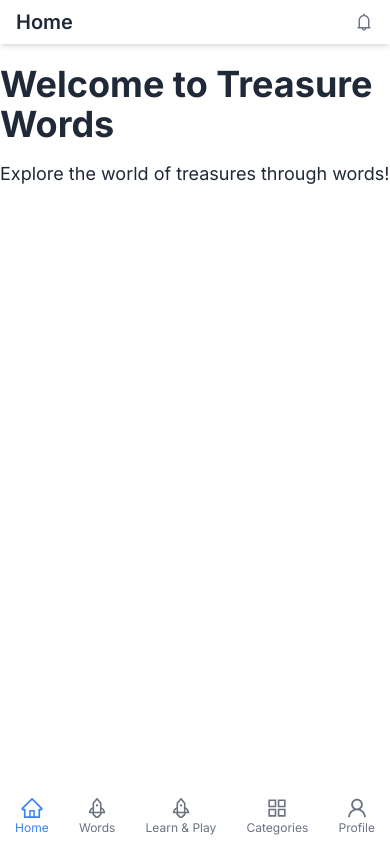
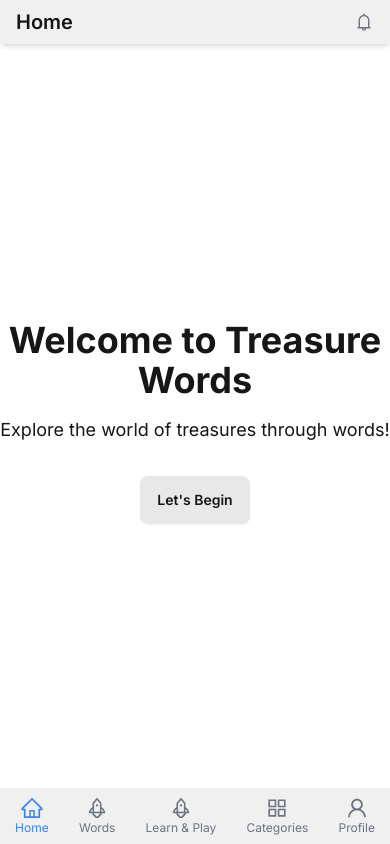
Before and after one commit to KhunNooDev/treasure-words, a Next.js app: page / in a window 390 px wide. Built offline with nearby package versions, Linux system fonts and the light colour scheme; no server answers.

Commit message:
update theme

```diff
--- a/src/app/learnplay/page.tsx
+++ b/src/app/learnplay/page.tsx
@@ -24,7 +24,7 @@ export default function LearnPlay() {
             <div className='mb-2'>
               <img src={game.image} alt={game.name} className='h-auto w-full' />
             </div>
-            <div className='absolute bottom-0 left-0 w-full bg-white bg-opacity-80 text-blue-500 opacity-0 transition-opacity hover:opacity-100'>
+            <div className='absolute bottom-0 left-0 w-full bg-neutral bg-opacity-80 text-blue-500 opacity-0 transition-opacity hover:opacity-100'>
               {game.name}
             </div>
           </Link>
--- a/src/app/page.tsx
+++ b/src/app/page.tsx
@@ -2,9 +2,14 @@
 
 export default function Home() {
   return (
-    <main className='container mx-auto pt-16'>
-      <h1 className='text-4xl font-bold'>Welcome to Treasure Words</h1>
-      <p className='mt-4 text-lg'>Explore the world of treasures through words!</p>
+    <main className='container mx-auto flex flex-col items-center justify-center h-screen'>
+      <div className='text-center'>
+        <h1 className='text-4xl font-bold mb-4'>Welcome to Treasure Words</h1>
+        <p className='text-lg'>
+          Explore the world of treasures through words!
+        </p>
+        <button className='btn mt-8'>Let's Begin</button>
+      </div>
     </main>
-  )
+  );
 }
--- a/src/app/profile/page.tsx
+++ b/src/app/profile/page.tsx
@@ -10,12 +10,17 @@ import {
   AiFillEdit,
 } from 'react-icons/ai'
 import { useSession } from "next-auth/react";
+import { useTheme } from 'next-themes'
 
 import Avatar from '@/components/Avatar'
 import LogoutButton from '@/components/LogoutButton'
 
 export default function Profile() {
   const { data: session } = useSession();
+  const { theme, setTheme } = useTheme()
+  const isSystemTheme = theme === 'system';
+  const isLightTheme = theme === 'light';
+  const isDarkTheme = theme === 'dark';
 
   return (
     <main className='max-w-7xl self-center px-4 py-16'>
@@ -37,9 +42,16 @@ export default function Profile() {
             <AiOutlineLock className='mr-2' />
             Change Password
           </li>
-          <li className='flex items-center'>
-            <AiOutlineBgColors className='mr-2' />
-            Theme
+          <li className='flex items-center justify-between'>
+            <div className='flex items-center'>
+              <AiOutlineBgColors className='mr-2' />
+              Theme
+            </div>
+            <div className='flex gap-2 mx-2'>
+              <button className={`${isSystemTheme ? 'text-info' : ''}`} onClick={() => setTheme('system')}>System</button>
+              <button className={`${isLightTheme ? 'text-info' : ''}`} onClick={() => setTheme('light')}>Light</button>
+              <button className={`${isDarkTheme ? 'text-info' : ''}`} onClick={() => setTheme('dark')}>Dark</button>
+            </div>
           </li>
           <li className='flex items-center'>
             <AiOutlineGlobal className='mr-2' />
--- a/src/components/NavigationBar/index.tsx
+++ b/src/components/NavigationBar/index.tsx
@@ -29,7 +29,7 @@ export default function NavigationBar({ children }: INavigationBar) {
   const pageTitle = navigationItems.find((x) => x.path === currentPage)?.name
   return (
     <>
-      <div className='fixed left-0 right-0 top-0 bg-white shadow-md'>
+      <div className='fixed left-0 right-0 top-0 bg-neutral shadow-md z-[99]'>
         <div className='flex items-center justify-between px-4 py-2 md:hidden'>
           {/* Back Icon to Home Page */}
           {currentPage !== '/' && (
@@ -63,7 +63,7 @@ export default function NavigationBar({ children }: INavigationBar) {
       {/* Children Content */}
       {children}
 
-      <nav className='fixed bottom-0 left-0 right-0 bg-white shadow-md md:hidden'>
+      <nav className='fixed bottom-0 left-0 right-0 bg-neutral shadow-md md:hidden z-[99]'>
         <ul className='flex justify-around py-2'>
           {navigationItems.map(({ name, icon: Icon, path }) => (
             <li
--- a/src/context/LayoutProvider.tsx
+++ b/src/context/LayoutProvider.tsx
@@ -1,4 +1,5 @@
 'use client'
+import { ThemeProvider } from 'next-themes'
 import { usePathname } from 'next/navigation'
 import { useSession } from 'next-auth/react'
 
@@ -15,7 +16,7 @@ export default function LayoutProvider({ children }: ILayoutProvider) {
   const { data: session, status } = useSession()
 
   return (
-    <>
+    <ThemeProvider>
       {status === 'loading' ? null : protectedPages.includes(pathname) ? (
         // Render the children wrapped with NavigationBar for pages that require authentication
         <>{children}</>
@@ -23,6 +24,6 @@ export default function LayoutProvider({ children }: ILayoutProvider) {
         // Render the children directly for login and register pages
         <NavigationBar>{children}</NavigationBar>
       )}
-    </>
+    </ThemeProvider>
   )
 }
--- a/tailwind.config.js
+++ b/tailwind.config.js
@@ -7,4 +7,31 @@ module.exports = {
   ],
   theme: {},
   plugins: [require("daisyui")],
+  daisyui: {
+    themes: [{
+      dark: {
+        "primary": "#ff9eb8",    // Light Pink
+        "secondary": "#add8e6",  // Light Blue
+        "accent": "#ffd700",     // Gold
+        "neutral": "#1a1a1a",    // Dark Gray
+        "base-100": "#333333",   // Very Dark Gray
+        "info": "#87ceeb",       // Sky Blue
+        "success": "#98fb98",    // Pale Green
+        "warning": "#ffc0cb",    // Pink
+        "error": "#ff9eb8"       // Light Pink (matching primary)
+      },
+
+      light: {
+        "primary": "#ffb6c1",    // Light Pink
+        "secondary": "#add8e6",  // Light Blue
+        "accent": "#ffd700",     // Gold
+        "neutral": "#f0f0f0",    // Very Light Gray
+        "base-100": "#ffffff",   // White
+        "info": "#87ceeb",       // Sky Blue
+        "success": "#98fb98",    // Pale Green
+        "warning": "#ffc0cb",    // Pink
+        "error": "#ffb6c1"       // Light Pink (matching primary)
+      }
+    }]
+  }
 }
```
